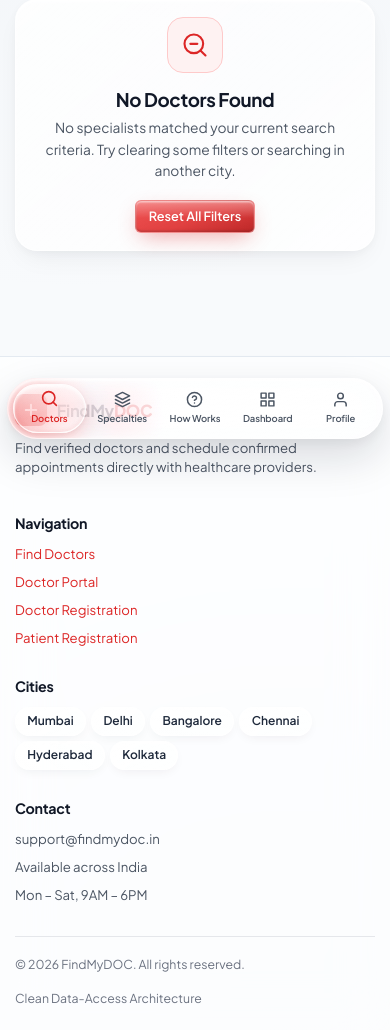
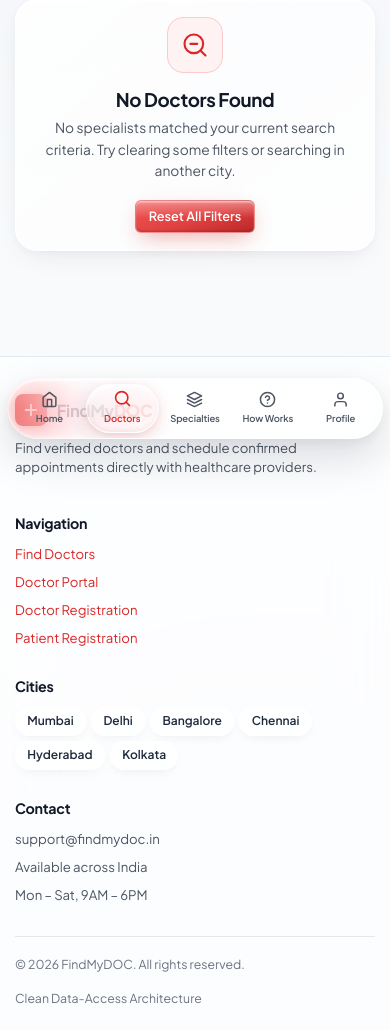
Before and after one commit to Adi-Saha-07/FindMyDOC, a Flask app: page /search in a window 390 px wide. Shown: the part 393-1423 px from the top of the page. Run offline with Flask 3, Linux system fonts and the light colour scheme; the visitor is signed in with stand-in values (Sample User, id 1); data that the repository does not hold is empty; some libraries are stand-ins or nearby versions.

Commit message:
feat: add Home tab and map Profile tab to dashboard/portal in mobile bottom navbar

```diff
--- a/templates/partials/navbar.html
+++ b/templates/partials/navbar.html
@@ -166,9 +166,19 @@
   <div class="mobile-bottom-glass-track" id="mobileBottomTrack">
     <div class="mobile-bottom-glass-pill" id="mobileBottomPill" aria-hidden="true"></div>
 
+    <a href="{{ url_for('main.index') }}"
+       class="mobile-bottom-item {% if request.endpoint == 'main.index' %}is-active{% endif %}"
+       data-nav-index="0">
+      <svg width="19" height="19" viewBox="0 0 24 24" fill="none" stroke="currentColor" stroke-width="2.1" stroke-linecap="round" stroke-linejoin="round">
+        <path d="M3 9l9-7 9 7v11a2 2 0 0 1-2 2H5a2 2 0 0 1-2-2z"></path>
+        <polyline points="9 22 9 12 15 12 15 22"></polyline>
+      </svg>
+      <span>Home</span>
+    </a>
+
     <a href="{{ url_for('main.search') }}"
        class="mobile-bottom-item {% if request.endpoint == 'main.search' %}is-active{% endif %}"
-       data-nav-index="0">
+       data-nav-index="1">
       <svg width="19" height="19" viewBox="0 0 24 24" fill="none" stroke="currentColor" stroke-width="2.1" stroke-linecap="round" stroke-linejoin="round">
         <circle cx="11" cy="11" r="8"></circle>
         <line x1="21" y1="21" x2="16.65" y2="16.65"></line>
@@ -179,7 +189,7 @@
     <a href="{{ url_for('main.index') }}#specializations"
        class="mobile-bottom-item"
        data-nav-hash="#specializations"
-       data-nav-index="1">
+       data-nav-index="2">
       <svg width="19" height="19" viewBox="0 0 24 24" fill="none" stroke="currentColor" stroke-width="2.1" stroke-linecap="round" stroke-linejoin="round">
         <path d="M12 2L2 7l10 5 10-5-10-5z"></path>
         <path d="M2 17l10 5 10-5"></path>
@@ -191,7 +201,7 @@
     <a href="{{ url_for('main.index') }}#how-it-works"
        class="mobile-bottom-item"
        data-nav-hash="#how-it-works"
-       data-nav-index="2">
+       data-nav-index="3">
       <svg width="19" height="19" viewBox="0 0 24 24" fill="none" stroke="currentColor" stroke-width="2.1" stroke-linecap="round" stroke-linejoin="round">
         <circle cx="12" cy="12" r="10"></circle>
         <path d="M9.09 9a3 3 0 0 1 5.83 1c0 2-3 3-3 3"></path>
@@ -201,20 +211,8 @@
     </a>
 
     {% if current_user %}
-      {% if user_role == 'doctor' %}
-        <a href="{{ url_for('doctor.dashboard') }}"
-           class="mobile-bottom-item {% if request.endpoint == 'doctor.dashboard' %}is-active{% endif %}"
-           data-nav-index="3">
-          <svg width="19" height="19" viewBox="0 0 24 24" fill="none" stroke="currentColor" stroke-width="2.1" stroke-linecap="round" stroke-linejoin="round">
-            <rect x="3" y="3" width="7" height="7"></rect>
-            <rect x="14" y="3" width="7" height="7"></rect>
-            <rect x="3" y="14" width="7" height="7"></rect>
-            <rect x="14" y="14" width="7" height="7"></rect>
-          </svg>
-          <span>Portal</span>
-        </a>
-        <a href="{{ url_for('doctor.profile_edit') }}"
-           class="mobile-bottom-item {% if request.endpoint == 'doctor.profile_edit' %}is-active{% endif %}"
+      <a href="{{ url_for('doctor.dashboard') if user_role == 'doctor' else url_for('patient.dashboard') }}"
+         class="mobile-bottom-item {% if request.endpoint in ['doctor.dashboard', 'doctor.profile_edit', 'patient.dashboard', 'patient.profile_edit'] %}is-active{% endif %}"
          data-nav-index="4">
         <svg width="19" height="19" viewBox="0 0 24 24" fill="none" stroke="currentColor" stroke-width="2.1" stroke-linecap="round" stroke-linejoin="round">
           <path d="M20 21v-2a4 4 0 0 0-4-4H8a4 4 0 0 0-4 4v2"></path>
@@ -223,31 +221,9 @@
         <span>Profile</span>
       </a>
     {% else %}
-        <a href="{{ url_for('patient.dashboard') }}"
-           class="mobile-bottom-item {% if request.endpoint == 'patient.dashboard' %}is-active{% endif %}"
-           data-nav-index="3">
-          <svg width="19" height="19" viewBox="0 0 24 24" fill="none" stroke="currentColor" stroke-width="2.1" stroke-linecap="round" stroke-linejoin="round">
-            <rect x="3" y="3" width="7" height="7"></rect>
-            <rect x="14" y="3" width="7" height="7"></rect>
-            <rect x="3" y="14" width="7" height="7"></rect>
-            <rect x="14" y="14" width="7" height="7"></rect>
-          </svg>
-          <span>Dashboard</span>
-        </a>
-        <a href="{{ url_for('patient.profile_edit') }}"
-           class="mobile-bottom-item {% if request.endpoint == 'patient.profile_edit' %}is-active{% endif %}"
-           data-nav-index="4">
-          <svg width="19" height="19" viewBox="0 0 24 24" fill="none" stroke="currentColor" stroke-width="2.1" stroke-linecap="round" stroke-linejoin="round">
-            <path d="M20 21v-2a4 4 0 0 0-4-4H8a4 4 0 0 0-4 4v2"></path>
-            <circle cx="12" cy="7" r="4"></circle>
-          </svg>
-          <span>Profile</span>
-        </a>
-      {% endif %}
-    {% else %}
       <a href="{{ url_for('auth.login') }}"
          class="mobile-bottom-item {% if request.endpoint in ['auth.login', 'auth.register'] %}is-active{% endif %}"
-         data-nav-index="3">
+         data-nav-index="4">
         <svg width="19" height="19" viewBox="0 0 24 24" fill="none" stroke="currentColor" stroke-width="2.1" stroke-linecap="round" stroke-linejoin="round">
           <path d="M15 3h4a2 2 0 0 1 2 2v14a2 2 0 0 1-2 2h-4"></path>
           <polyline points="10 17 15 12 10 7"></polyline>
```
Lines whose indentation alone changed are shown as unchanged.
